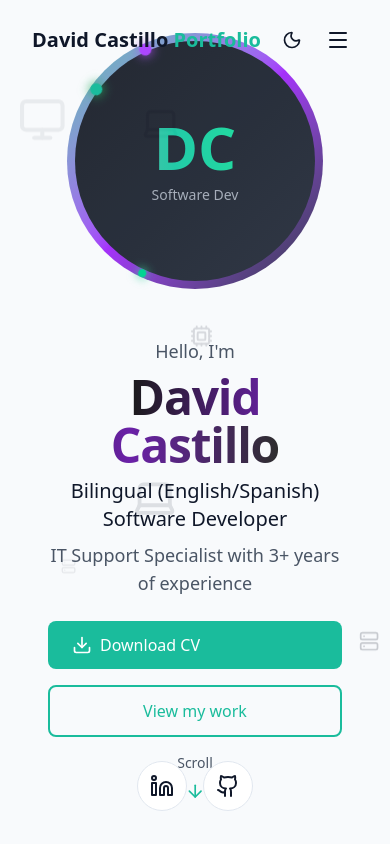
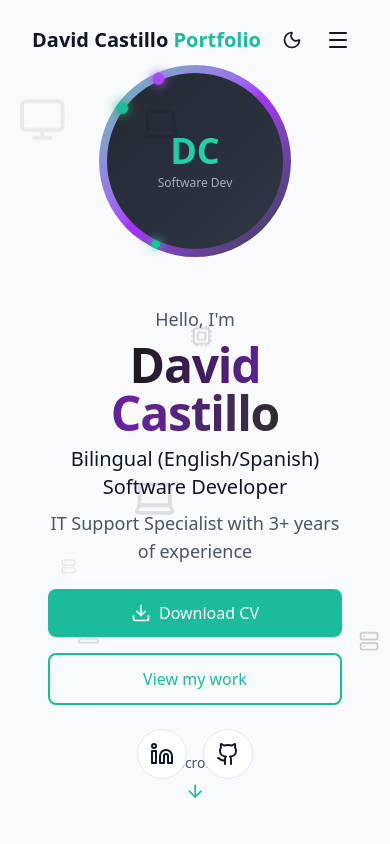
Before and after one commit to Davidcm2803/Portfolio-react, a React (Vite) app: page / in a window 390 px wide. Shown: the top 844 px of the page. Built offline with nearby package versions, Linux system fonts and the light colour scheme.

Commit message:
responsive

```diff
--- a/src/components/HeroSection.jsx
+++ b/src/components/HeroSection.jsx
@@ -10,13 +10,13 @@ export const HeroSection = () => {
         <div className="flex flex-col md:flex-row items-center justify-center gap-12">
           {/* Animated Avatar Circle */}
           <div className="relative opacity-0 animate-fade-in">
-            <div className="w-64 h-64 rounded-full bg-gradient-to-br from-primary via-purple-600 to-gray-900 dark:from-primary dark:via-purple-600 dark:to-gray-900 animate-pulse-subtle">
+            <div className="w-48 h-48 sm:w-56 sm:h-56 md:w-64 md:h-64 rounded-full bg-gradient-to-br from-primary via-purple-600 to-gray-900 dark:from-primary dark:via-purple-600 dark:to-gray-900 animate-pulse-subtle">
               <div className="absolute inset-2 rounded-full bg-gradient-to-br from-gray-950 to-gray-900 flex items-center justify-center">
                 <div className="text-center">
-                  <div className="text-6xl font-bold bg-gradient-to-r from-primary to-emerald-400 bg-clip-text text-transparent">
+                  <div className="text-4xl sm:text-5xl md:text-6xl font-bold bg-gradient-to-r from-primary to-emerald-400 bg-clip-text text-transparent">
                     DC
                   </div>
-                  <div className="text-sm text-gray-400 mt-2">Software Dev</div>
+                  <div className="text-xs sm:text-sm text-gray-400 mt-1 sm:mt-2">Software Dev</div>
                 </div>
               </div>
             </div>
@@ -55,7 +55,7 @@ export const HeroSection = () => {
             <div className="flex flex-col sm:flex-row gap-4 justify-center md:justify-start opacity-0 animate-fade-in-delay-4">
               <button
                 onClick={() => window.open('./assets/David_Resume.pdf')}
-                className="inline-flex items-center gap-2 px-6 py-3 bg-primary text-white rounded-lg font-medium hover:bg-emerald-600 transition-all transform hover:scale-105"
+                className="inline-flex items-center justify-center gap-2 px-6 py-3 bg-primary text-white rounded-lg font-medium hover:bg-emerald-600 transition-all transform hover:scale-105"
               >
                 <Download className="w-5 h-5" />
                 Download CV
--- a/src/components/StarBackground.jsx
+++ b/src/components/StarBackground.jsx
@@ -20,8 +20,6 @@ export const StarBackground = () => {
 
   const generateStars = () => {
   const area = window.innerWidth * window.innerHeight;
-
-  // densidad realista para fondo tech
   const numberOfStars = Math.floor(area / 45000);
 
   const newStars = [];
@@ -35,8 +33,8 @@ export const StarBackground = () => {
       id: i,
       Icon,
       size: isSmall
-        ? Math.random() * 12 + 14   // pequeños
-        : Math.random() * 26 + 28,  // grandes
+        ? Math.random() * 12 + 14
+        : Math.random() * 26 + 28,
       x: Math.random() * 100,
       y: Math.random() * 100,
       opacity: isSmall
```
